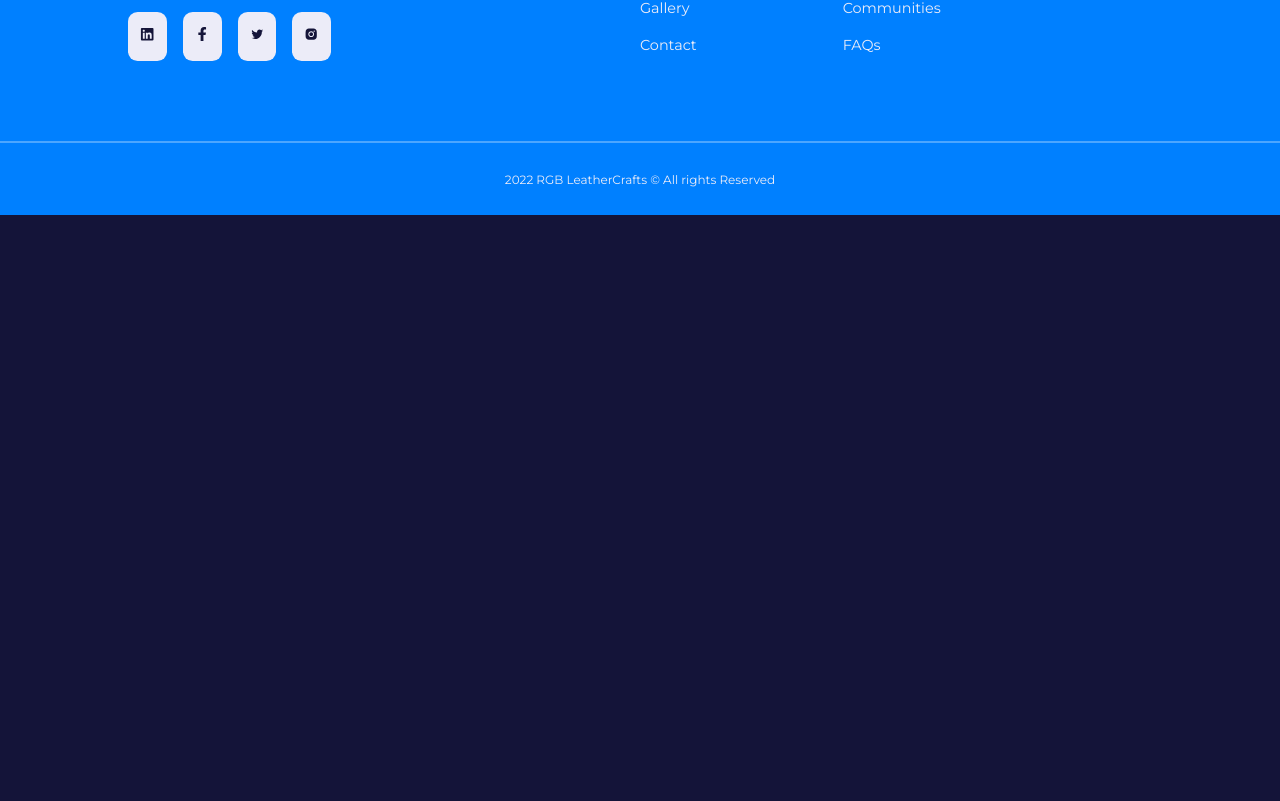
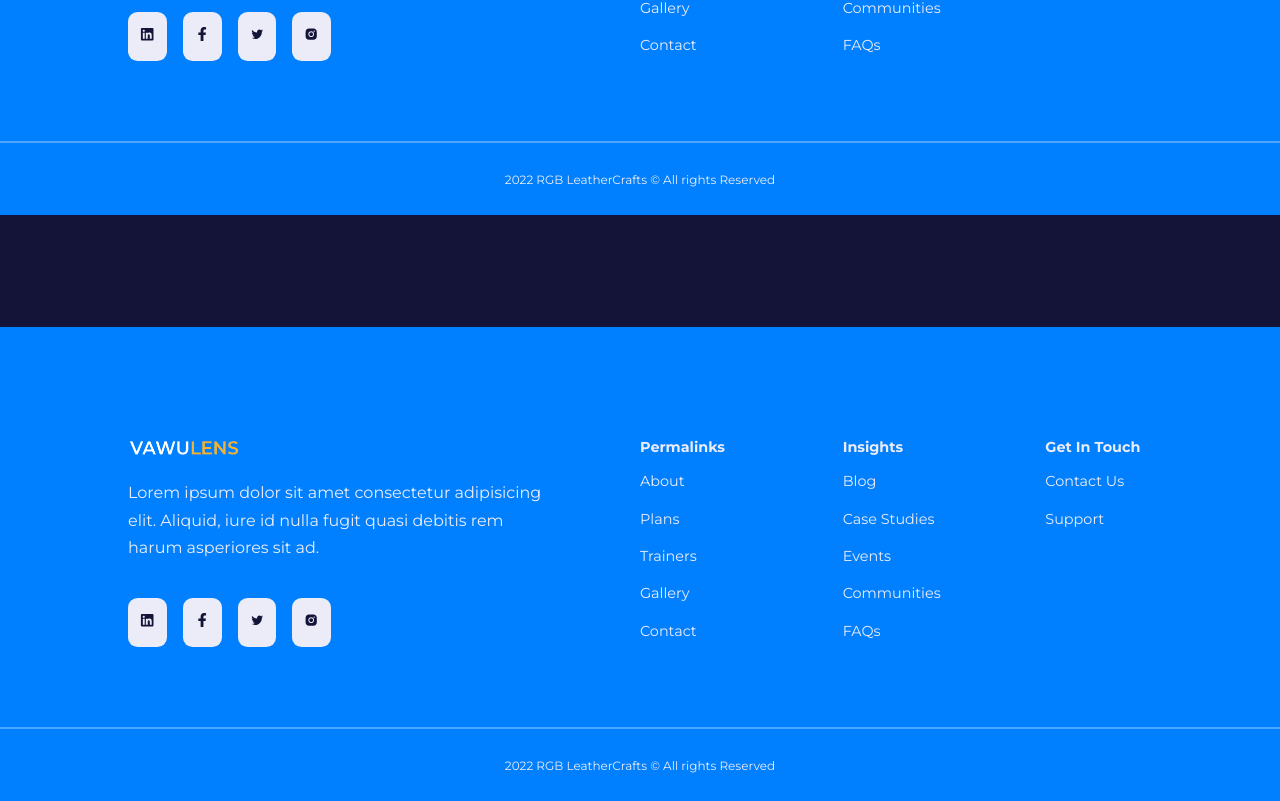
Before and after one commit to kodesand/React-website, a React (Vite) app: page / in a window 1280 px wide. Shown: the part 4012-4813 px from the top of the page. Before the commit the page ends 4227 px from the top, so only its background shows below. Built offline with nearby package versions, Linux system fonts and the light colour scheme.

Commit message:
add footer component to every page

```diff
--- a/src/App.jsx
+++ b/src/App.jsx
@@ -8,6 +8,7 @@ import Plans from './pages/plans/Plans'
 import Trainers from './pages/trainers/Trainers'
 import NotFound from './pages/notFound/NotFound'
 import Navbar from './components/navbar'
+import Footer from '@/components/Footer'
 
 const App = () => {
   return (
@@ -22,6 +23,7 @@ const App = () => {
         <Route path='trainers' element={<Trainers />} />
         <Route path='*' element={<NotFound />} />
       </Routes>
+      <Footer />
     </BrowserRouter>
   )
 }
```
